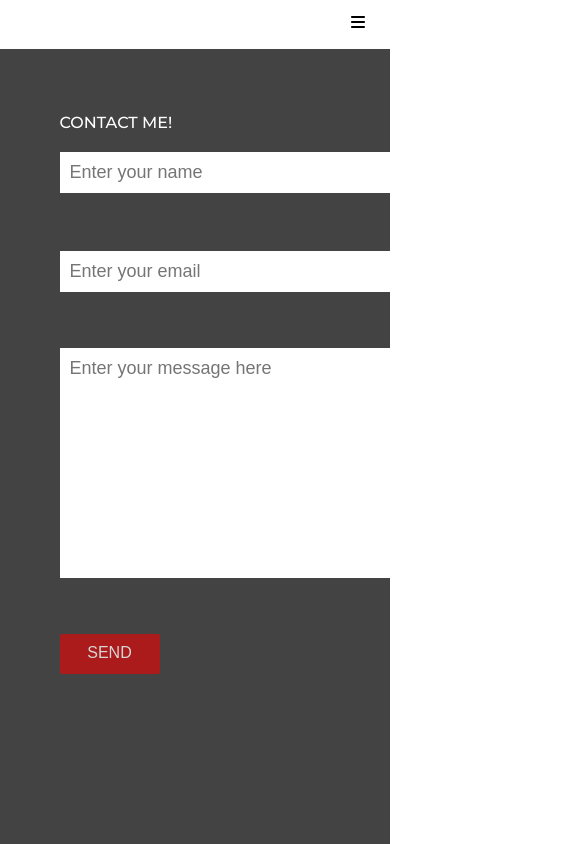
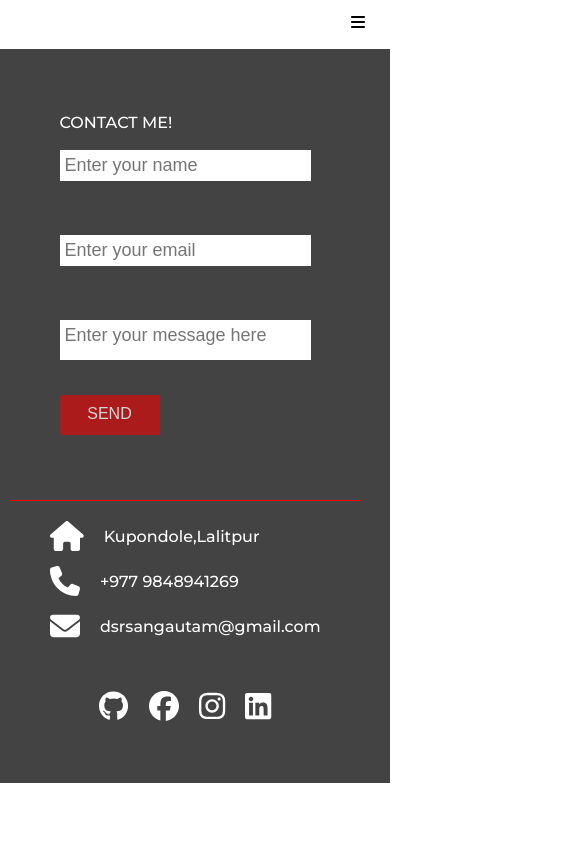
Before and after one commit to khanalankit/portfolio, a React (Create React App) app: page /Contact_Me in a window 390 px wide. Shown: the top 844 px of the page, 585 px wide, since content can reach past the window. Built offline with nearby package versions, Linux system fonts and the light colour scheme.

Commit message:
made contact me responsive

```diff
--- a/src/pages/Contact_me.css
+++ b/src/pages/Contact_me.css
@@ -2,17 +2,17 @@
    padding: 3vh 5vh 0 5vw;
    background-color: rgb(67, 67, 67);
    box-sizing: border-box;
-  height: 100vh;
+  /* height: 100vh; */
 
 }
 form{
-  max-width: 900px;
+  /* max-width: 900px; */
   width: 85vw;
   margin: 5vh 0 5vh 0;
   padding: 40px;
   border-radius: 3px;
   display: flex;
-  gap: 150px;
+  gap: 10vw;
 }
 .contactMe{
   margin: 5px auto 10px auto;
@@ -22,12 +22,14 @@ form{
 }
 label{
   display: block;
-  margin: 20px 0;
+  margin: 18px 0;
   font-size: 18px;
 }
-input,textarea
+input ,textarea
  {
-  width: 80vh;
+   /* max-width:  50vw; */
+
+  width: 500px;
   padding: 10px;
   font-family: Arial, Helvetica, sans-serif;
   font-size: 18px;
@@ -102,12 +104,52 @@ gap: 50px;
 #linkedin:hover{
   cursor: pointer;
   color: #0e6c98;
-
-
 }
 #insta:hover{
   cursor: pointer;
   color: #892ebe;
+}
+@media (max-width:1120px){
 
+  form{
+    display: flex;
+    flex-direction: column;
+    gap: 5%;
+    align-items: center;
+  }
+  #submit {
+    margin-bottom: 15px;
+  }
+  .socials{
+    border-top: 1px solid red ;
+    margin-top: 50px;
+    width: 90vw;
+    align-items: center;
+    padding: 20px;
+  }
 
 }
+@media (max-width:766px){
+  label{
+    font-size: 16px;
+  }
+  input,textarea
+ {
+ width: 100%;
+ padding: 5px;
+}
+#textarea{
+  height: 40px;
+}
+.icons{
+  height: 30px;
+  color: white;
+ }
+ .vertical_social{
+gap: 15px;
+font-size: 10px;
+}
+.info p{
+  font-size: 16px;
+}
+}
--- a/src/pages/My_projects.css
+++ b/src/pages/My_projects.css
@@ -20,13 +20,13 @@
     grid-row-gap: 20px;
 }
 
-@media screen and (max-width:960px){
+@media (max-width:960px){
     .card_container{
         grid-template-columns: auto auto;
     }
 }
 
-@media screen and (max-width:766px){
+@media (max-width:766px){
     .card_container{
         display: flex;
         flex-direction: column;
```
